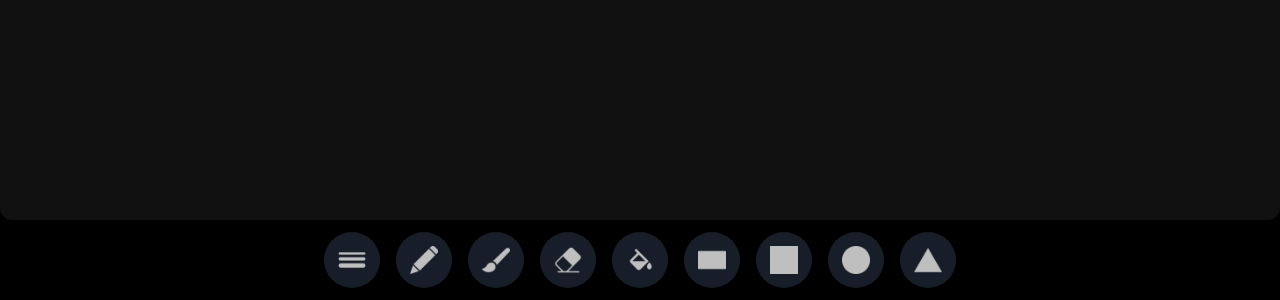
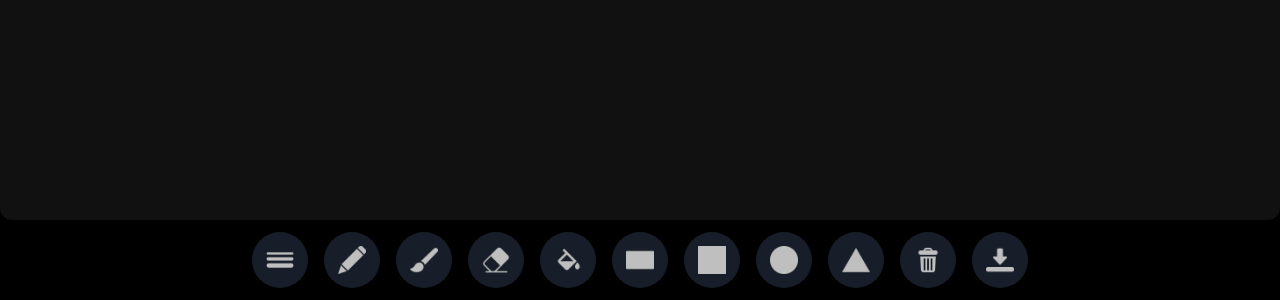
Before and after one commit to samitkapoor/paintro, a website: page public/index.html in a window 1280 px wide. Shown: the part 500-800 px from the top of the page. Drawn offline with Linux system fonts and the light colour scheme.

Commit message:
Added menu buttonsg

```diff
--- a/public/index.html
+++ b/public/index.html
@@ -101,6 +101,20 @@
           alt="Triangle"
         />
       </div>
+      <div class="menu-icon rounded-full" id="trash">
+        <img
+          class="object-contain"
+          src="../assets/icons/trash.png"
+          alt="Trash"
+        />
+      </div>
+      <div class="menu-icon rounded-full" id="download">
+        <img
+          class="object-contain"
+          src="../assets/icons/download.png"
+          alt="Download"
+        />
+      </div>
     </div>
   </body>
 </html>
```
